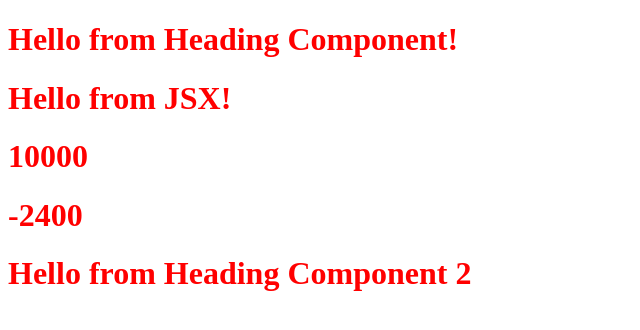
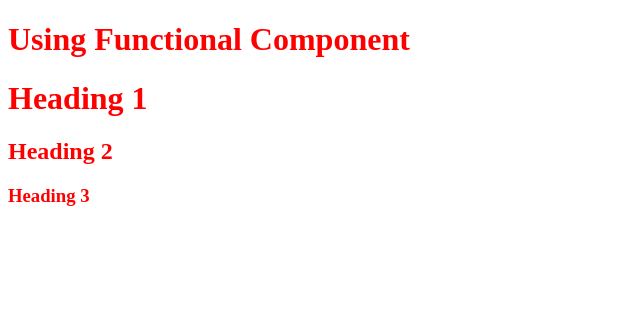
Before and after one commit to Devi4423/NAMASTE-REACT-COURSE, a React (Vite) app: page / in a window 1280 px wide. Shown: the top 330 px of the page, without its empty margins (0-640 px from the left). Built offline with nearby package versions, Linux system fonts and the light colour scheme.

Commit message:
Nestes Header Assignment

```diff
--- a/App.js
+++ b/App.js
@@ -4,30 +4,35 @@
 
 const root = ReactDOM.createRoot(document.getElementById("root"));
 
-const HeadingComponent2 = () => {
+
+// Using React.createElement
+// const nestedHeader = React.createElement("div",{className:"title"},[
+//     React.createElement("h1",{},"Heading 1"),
+//     React.createElement("h2",{},"Heading2"),
+//     React.createElement("h3",{},"Heading3")
+// ])
+
+// Using JSX
+// const nestedHeader = (
+//     <div className="title">
+//         <h1>Using JSX</h1>
+//         <h1>Heading 1</h1>
+//         <h2>Heading 2</h2>
+//         <h3>Heading 3</h3>
+//     </div>
+// )
+
+//Using Functional Component
+
+const NestedHeader = ()=> {
     return(
-        <h1>Hello from Heading Component 2</h1>
-    )
-}
-
-const heading = <h1 className="heading">Hello from JSX!</h1>
-
-//function component = is normal javascript function have blocke of JSX code
-const HeadingComponent = () =>{
-    const number = 10000
-    return(
-        <div>
-            <h1>Hello from Heading Component!</h1>
-
-            {/* Javascript Expression */}
-            {heading}
-            <h1>{number}</h1>
-            <h1>{100*76-number}</h1>
-
-            {/* Component Composition */}
-            <HeadingComponent2 />
+        <div className="title">
+            <h1>Using Functional Component</h1>
+            <h1>Heading 1</h1>
+            <h2>Heading 2</h2>
+            <h3>Heading 3</h3>
         </div>
     )
 }
 
-root.render(<HeadingComponent />);
+root.render(<NestedHeader />);
```
